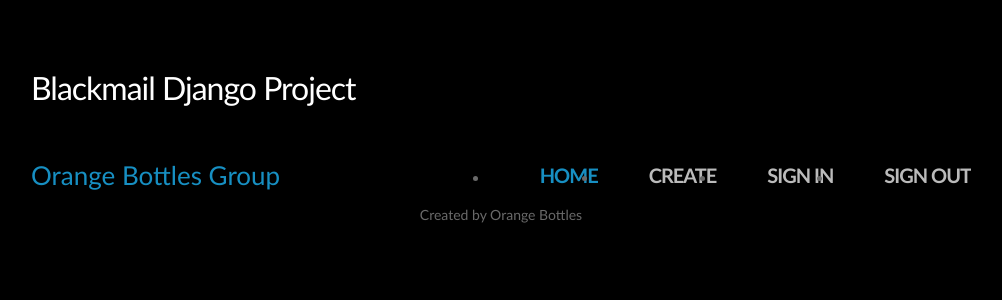
After one commit to schleppington/OrangeBottles, a Django app: template OrangeBottles/secrets/templates/secrets/base.html in a window 1280 px wide. The commit adds this page. Shown: the top 300 px of the page, without its empty margins (139-1141 px from the left). Run offline with Django 3.2, Linux system fonts and the light colour scheme; the template is opened without the code that fills it, so the values that code supplies are empty; parts of the project's set-up code (start-up, migrations or seed data) failed here and were passed over.

Commit message:
added base template and css files, updated details.html to use base template

```diff
--- /dev/null
+++ b/OrangeBottles/assets/css/style.css
@@ -0,0 +1,41 @@
+
+/* Left & Right alignment */
+.left {float:left}
+.right {float:right}
+.wrapper {width:100%;overflow:hidden}
+
+
+/*======= index.html =======*/
+#page1 header{height:200px;}
+
+/* Global properties ======================================================== */
+body{background:#000;border:0;font:14px "Trebuchet MS", Arial, Helvetica, sans-serif;color:#696969;line-height:22px;font-style:italic}
+.css3{border-radius:8px;-moz-border-radius:8px;-webkit-border-radius:8px;box-shadow:0 0 4px rgba(0, 0, 0, .4);-moz-box-shadow:0 0 4px rgba(0, 0, 0, .4);-webkit-box-shadow:0 0 4px rgba(0, 0, 0, .4);position:relative}
+.body3{background:#fff}
+
+/* Global Structure ============================================================= */
+.main {margin:0 auto;width:940px}
+
+/* ============================= main layout ====================== */
+a{color:#696969;text-decoration:underline;outline:none}
+a:hover{text-decoration:none}
+h1{float: left; font-size:32px;font-style:normal;font-weight:400;line-height:1.2em;color:black;letter-spacing:-1px}
+h2{font-size:32px;font-style:normal;font-weight:400;line-height:1.2em;color:white;letter-spacing:-1px}
+h2.under{border-bottom:1px solid #e5e5e5;margin-bottom:25px}
+h3{float: left; font-size:26px;color:#178fc2 ;line-height:1.2em;letter-spacing:-0px;padding-bottom:16px;font-weight:400;font-style:normal}
+h3 span{display:block;margin-top:-7px}
+p{padding-bottom:22px}
+
+/* ============================= header ====================== */
+header{padding-top:34px;height:128px}
+#menu {float:right;padding-top:15px}
+#menu li {float:left;padding-left:51px}
+#menu li a{display:block;font:20px "Trebuchet MS", Arial, Helvetica, sans-serif;line-height:1.2em;color:#bbb;text-transform:uppercase;text-decoration:none;text-align:center;letter-spacing:-1px;height:79px;font-style:normal;font-weight:700}
+#menu li a span{font-size:13px;line-height:1.2em;color:#666666;display:block;letter-spacing:-1px;margin-top:-3px;font-weight:normal}
+#menu li a:hover, #menu .active a{color:#178fc2}
+#menu li a:hover span, #menu .active a span{color:#fff}
+
+/* ============================= footer ====================== */
+footer {padding:34px 0 38px 0;font-style:normal;color:#696969;text-align:center}
+footer a{color:#fff}
+footer a:hover{}
--- /dev/null
+++ b/OrangeBottles/secrets/templates/secrets/base.html
@@ -0,0 +1,47 @@
+<!DOCTYPE html>
+<html lang="en">
+<head>
+<title>Blackmail Django Project by Orange Bottles</title>
+<meta charset="utf-8">
+<link rel="stylesheet" href="/static/css/style.css" type="text/css" media="all">
+</head>
+<body>
+        <div class="body1">
+		<div class="main">
+<!-- header -->
+			<header>
+				<div class="wrapper">
+				<h2>Blackmail Django Project</h2>
+				<h3>Orange Bottles Group</h3>
+				<nav>
+					<ul id="menu">
+						<li class="active"><a href="/secrets/">Home</a></li>
+						<li><a href="/secrets/create">Create</a></li>
+						<li><a href="/secrets/signin">Sign In</a></li>
+						<li><a href="/secrets/signout">Sign out</a></li>
+					</ul>
+				</nav>
+				</div
+			</header>
+<!-- header end-->
+		</div>
+	</div>
+	<div class="body3">
+		<div class="main">
+<!-- content -->
+			<article id="content">
+				<div class="wrapper">
+                                {% block container %}
+                                {% endblock container %}
+                                </div>
+		</div>
+	</div>
+		<div class="main">
+<!-- footer -->
+			<footer>
+				Created by Orange Bottles
+			</footer>
+<!-- footer end -->
+		</div>
+</body>
+</html>
--- a/OrangeBottles/secrets/templates/secrets/details.html
+++ b/OrangeBottles/secrets/templates/secrets/details.html
@@ -1,3 +1,6 @@
+{% extends "secrets/base.html" %}
+
+{% block container %}
 <div class="container">
     <img src="/static/{{ imgpath }}" alt"the bad image" height="400" width="400" /></br>
     <label >Blackmail target: </label> {{ bm.target }} </br>
@@ -10,3 +13,4 @@
         {% endfor %}
     </ul>
 </div>
+{% endblock %}
--- a/OrangeBottles/secrets/views.py
+++ b/OrangeBottles/secrets/views.py
@@ -199,7 +199,7 @@ def create(request):
 
     else:
         form = secretsforms.createBlackmailForm()
-        outputDictupdate(csrf(request))
+        outputDict.update(csrf(request))
         outputDict['form'] = form
         return render_to_response('secrets/create.html', outputDict)
 
```
Also changed, not shown: 11 other files.
